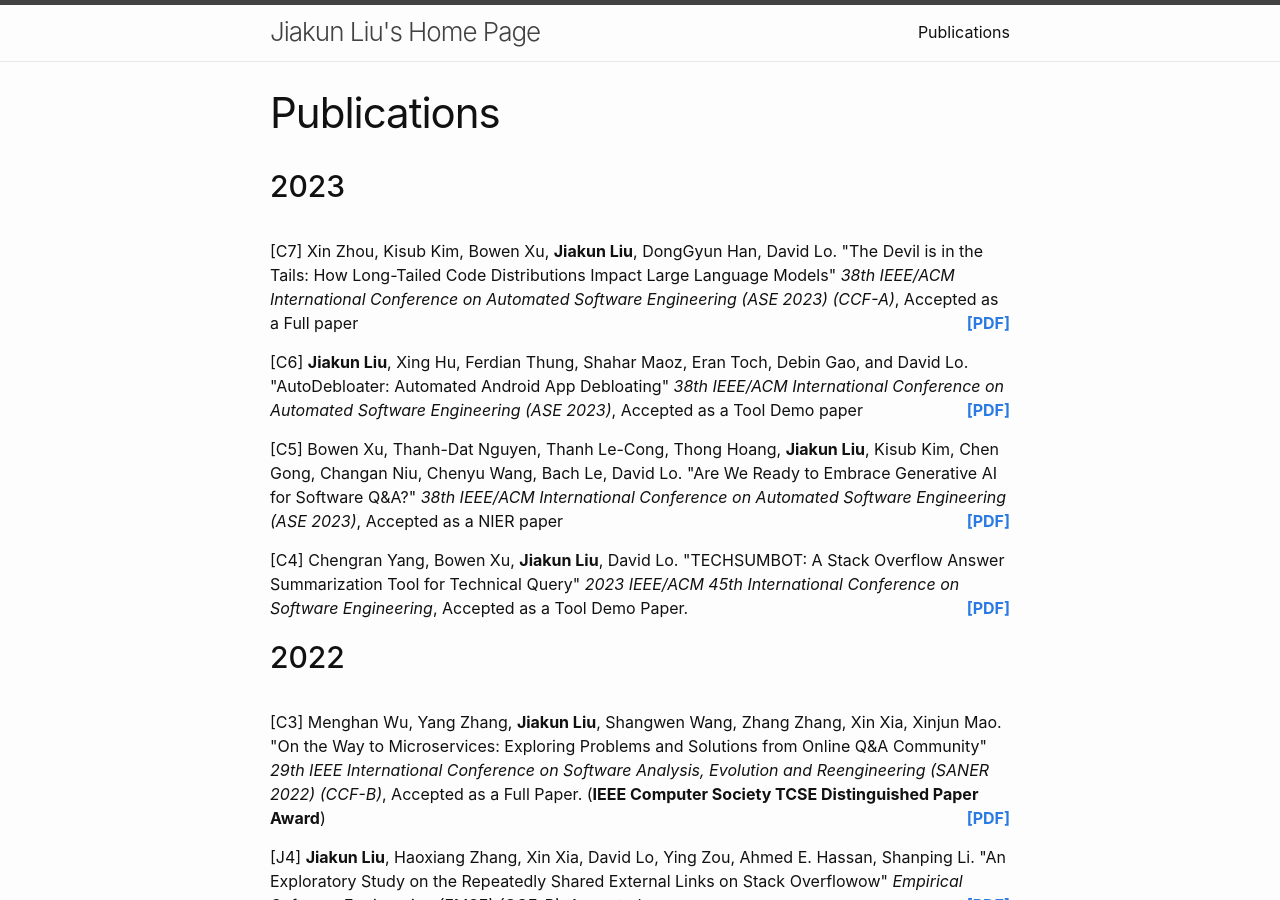
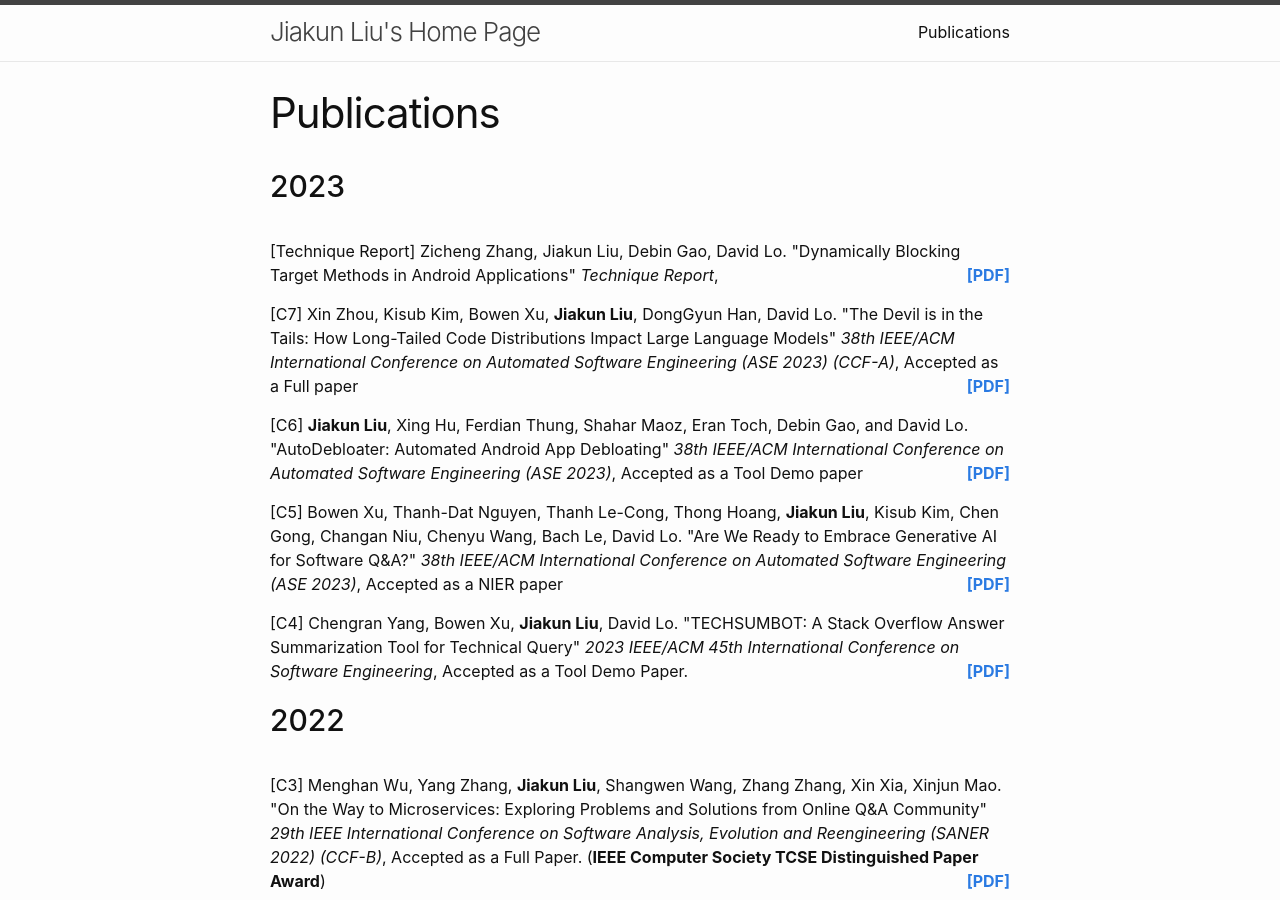
Before and after one commit to jiakun-liu/jiakun-liu.github.io, a Jekyll site: the page built from papers.md, in a window 1280 px wide and 900 px high. Built offline with Jekyll 4.4.1, drawn with Linux system fonts in a browser that asks for light colours.

Commit message:
add technique report

```diff
--- a/_data/papers.json
+++ b/_data/papers.json
@@ -1,5 +1,12 @@
 {
     "2023": [
+        {
+            "idx": "Technique Report",
+            "title": "Dynamically Blocking Target Methods in Android Applications",
+            "authors": "Zicheng Zhang, Jiakun Liu, Debin Gao, David Lo",
+            "venue": "Technique Report",
+            "pdf": "papers/technique_dyndebloater.pdf"
+        },
         {
             "idx": "C7",
             "title": "The Devil is in the Tails: How Long-Tailed Code Distributions Impact Large Language Models",
```
Also changed, not shown: 1 other file.
